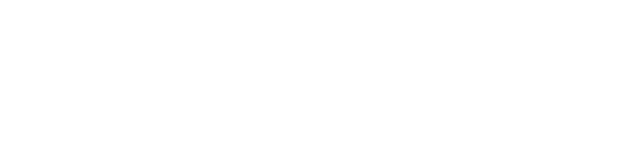
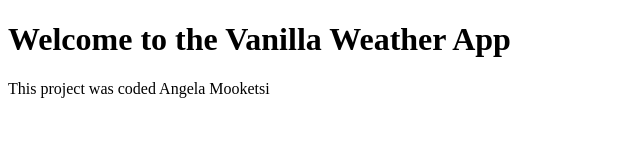
Before and after one commit to Kele1996/Vanilla-weather-JSProject-week7, a plain HTML site: page index.html in a window 1280 px wide. Shown: the whole page, without its empty margins (0-640 px from the left). Drawn offline with Linux system fonts and the light colour scheme.

Commit message:
Updated the title and footer of the project

```diff
--- a/index.html
+++ b/index.html
@@ -3,7 +3,10 @@
   <head>
     <meta charset="UTF-8" />
     <meta name="viewport" content="width=device-width, initial-scale=1.0" />
-    <title>Document</title>
+    <title>Vanilla Weather App</title>
   </head>
-  <body></body>
+  <body>
+    <h1>Welcome to the Vanilla Weather App</h1>
+  </body>
+  <footer>This project was coded Angela Mooketsi</footer>
 </html>
```
